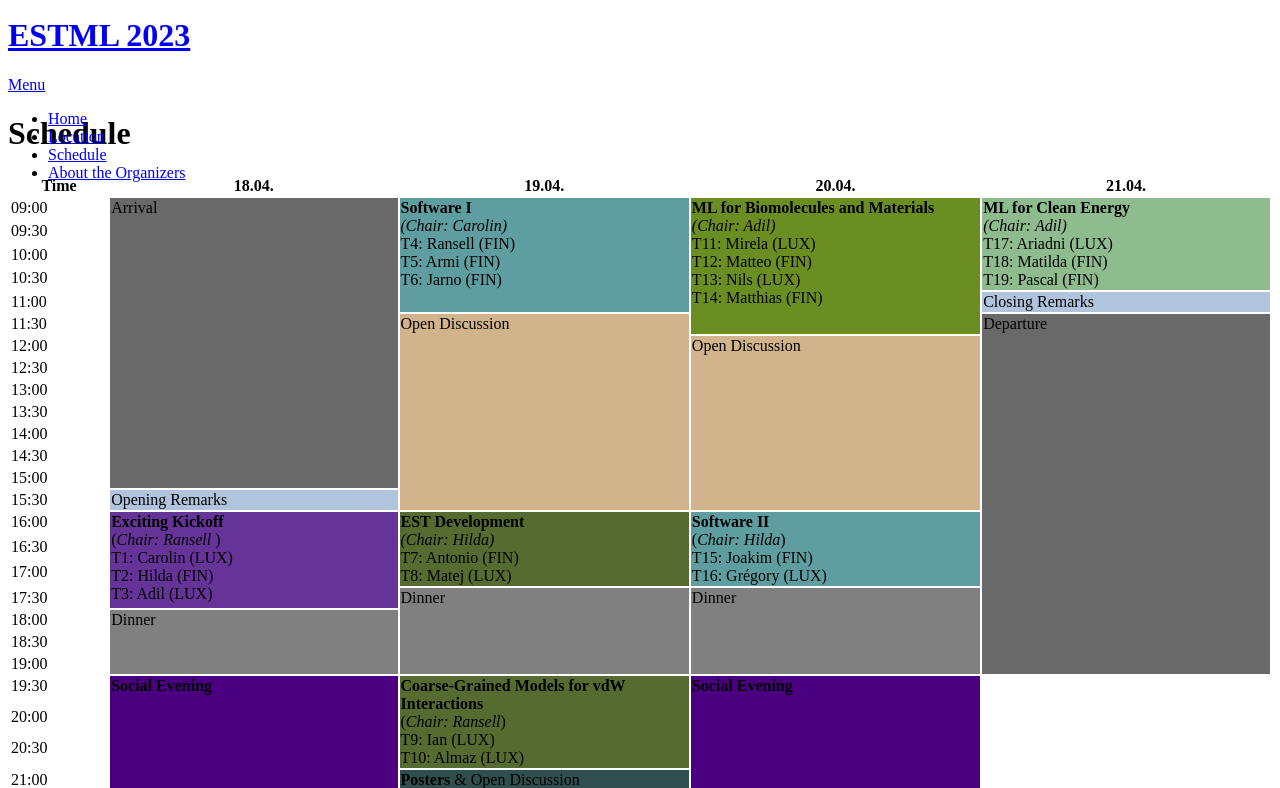
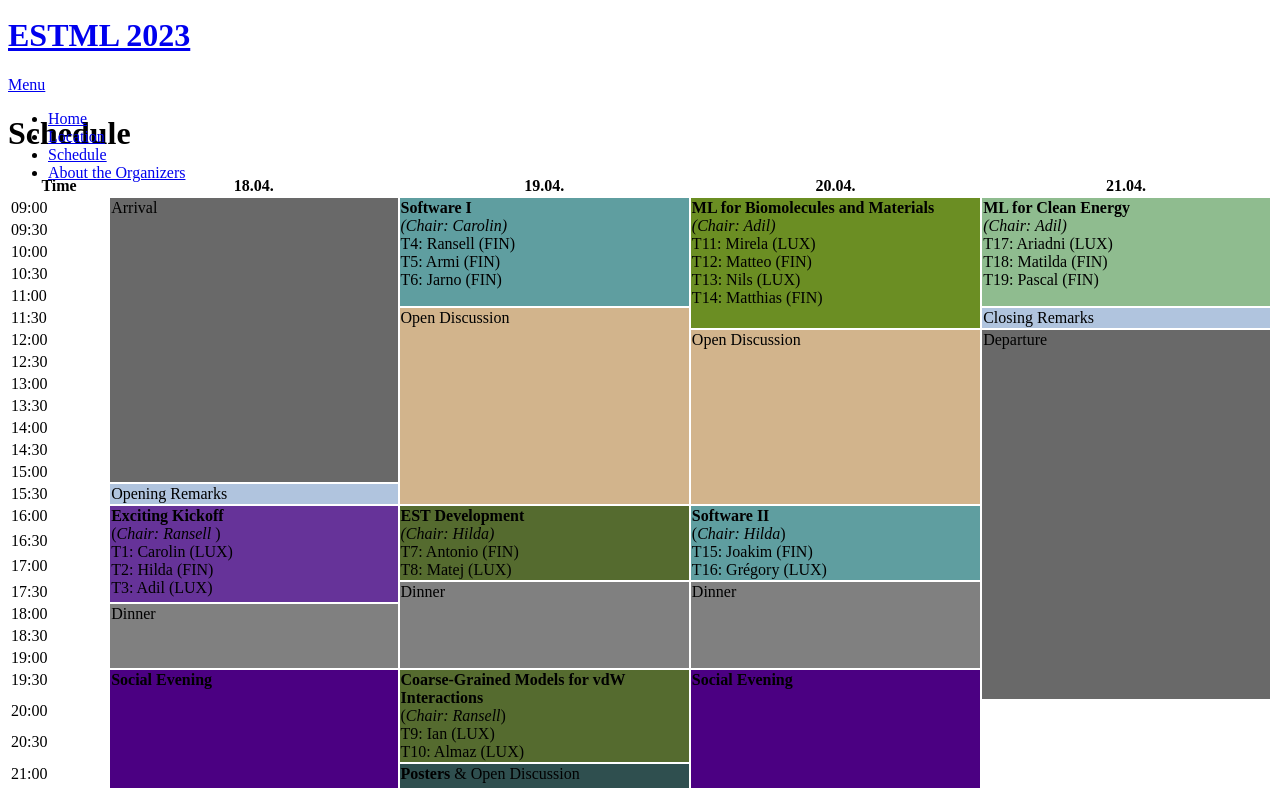
Before and after one commit to ESTML/ESTML.github.io, a Jekyll site: the page built from schedule.html, in a window 1280 px wide and 900 px high, cut to the strip 112-900 px from the top of the window. Built offline with Jekyll 4.4.1, drawn with Linux system fonts in a browser that asks for light colours; nearby versions of some CDN libraries.

Commit message:
Update schedule.html

```diff
--- a/schedule.html
+++ b/schedule.html
@@ -18,7 +18,7 @@ title: Schedule and Participants
   <td rowspan="13" width=300 style="background-color: DimGray;"> Arrival </td>
   <td rowspan="5" width=300 style="background-color: CadetBlue;"> <b> Software I </b> <br> <i>(Chair: Carolin)</i> <br> T4: Ransell (FIN) <br> T5: Armi (FIN) <br> T6: Jarno (FIN) </td>
   <td rowspan="6" width=300 style="background-color: OliveDrab;"> <b>ML for Biomolecules and Materials</b> <br> <i>(Chair: Adil)</i> <br> T11: Mirela (LUX) <br> T12: Matteo (FIN) <br> T13: Nils (LUX) <br> T14: Matthias (FIN) </td>
-  <td rowspan="4" width=300 style="background-color: DarkSeaGreen;"> <b>ML for Clean Energy</b> <br> <i>(Chair: Adil)</i> <br> T17: Ariadni (LUX) <br> T18: Matilda (FIN) <br> T19: Pascal (FIN)  </td>
+  <td rowspan="5" width=300 style="background-color: DarkSeaGreen;"> <b>ML for Clean Energy</b> <br> <i>(Chair: Adil)</i> <br> T17: Ariadni (LUX) <br> T18: Matilda (FIN) <br> T19: Pascal (FIN)  </td>
 </tr>
 <tr VALIGN=TOP>
   <td> 09:30 </td>
@@ -33,16 +33,16 @@ title: Schedule and Participants
 
 <tr VALIGN=TOP>
   <td> 11:00 </td>
-  <td rowspan="1" style="background-color: LightSteelBlue;"> Closing Remarks </td>
 </tr>
 <tr VALIGN=TOP>
   <td> 11:30 </td>
   <td rowspan="9" style="background-color: Tan;"> Open Discussion </td>
-  <td rowspan="16" style="background-color: DimGray;"> Departure </td>
+  <td rowspan="1" style="background-color: LightSteelBlue;"> Closing Remarks </td>
 </tr>
 <tr VALIGN=TOP>
   <td> 12:00 </td>
   <td rowspan="8" style="background-color: Tan;"> Open Discussion </td>
+  <td rowspan="16" style="background-color: DimGray;"> Departure </td>
 </tr>
 
 <tr VALIGN=TOP>
```
